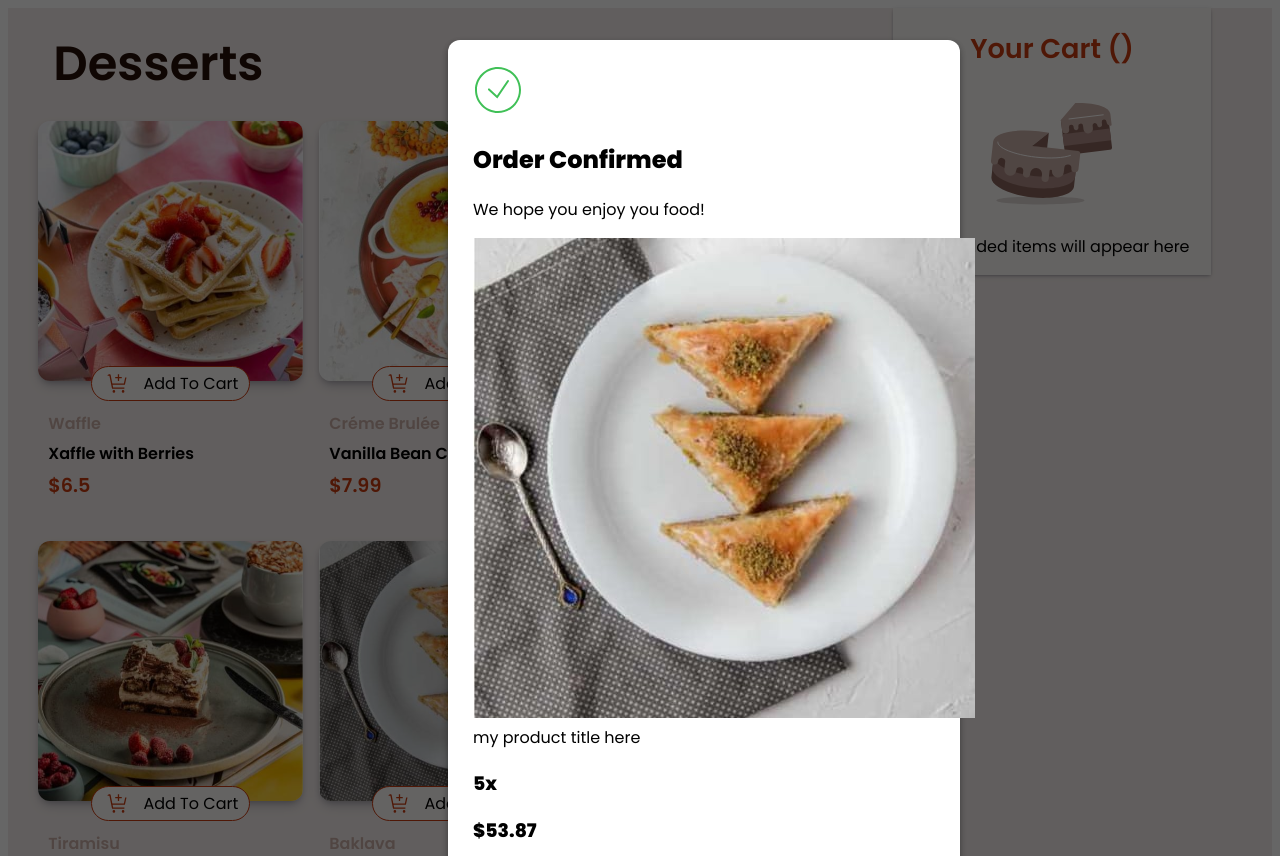
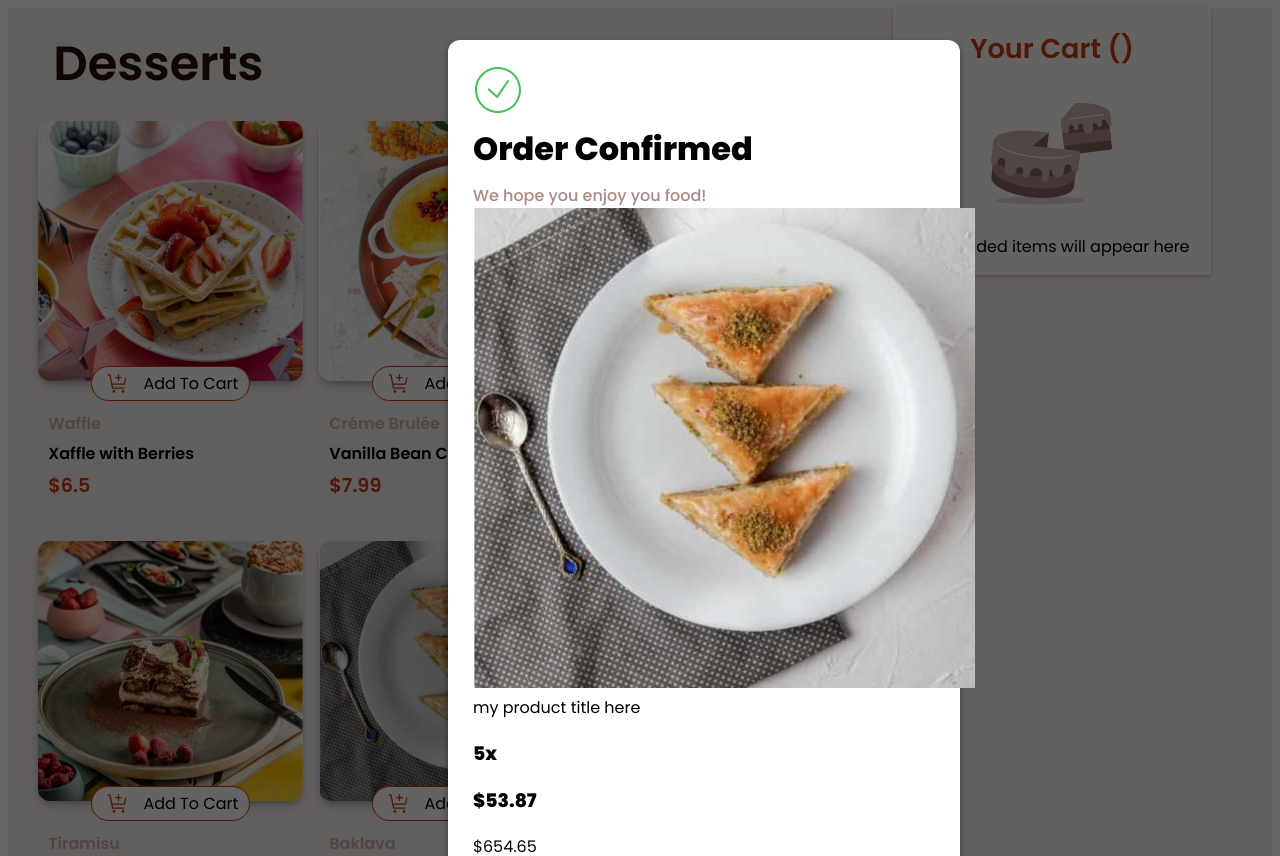
Before and after one commit to mohamedMachlou/angular-product-list, an Angular app: page / in a window 1280 px wide. Shown: the top 856 px of the page. Built offline with nearby package versions, Linux system fonts and the light colour scheme.

Commit message:
pop-up header style

```diff
--- a/src/app/product-list/components/show-product/show-product.component.css
+++ b/src/app/product-list/components/show-product/show-product.component.css
@@ -151,3 +151,24 @@
   left: 35%;
   padding: 25px;
 }
+.popup .header {
+  width: 100%;
+  display: flex;
+  flex-direction: column;
+  align-items: start;
+}
+.popup .header h2 {
+  width: 100%;
+  font-weight: 700;
+  font-size: 2rem;
+  margin-top: 10px;
+  margin-bottom: 0px;
+}
+.popup .header p {
+  width: 100%;
+  font-weight: 500;
+  font-size: 1rem;
+  margin-top: 10px;
+  margin-bottom: 0px;
+  color: var(--rose400-color);
+}
```
